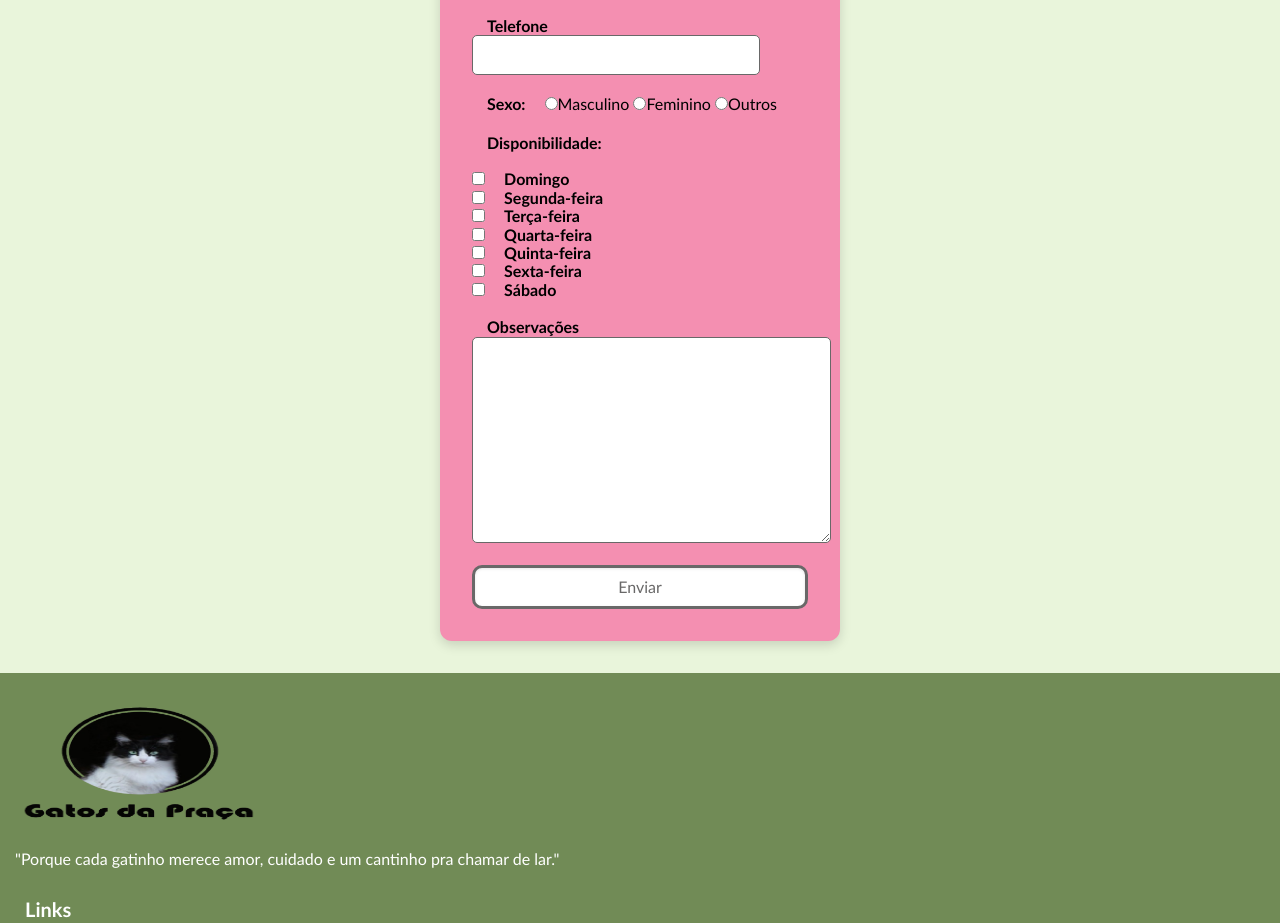
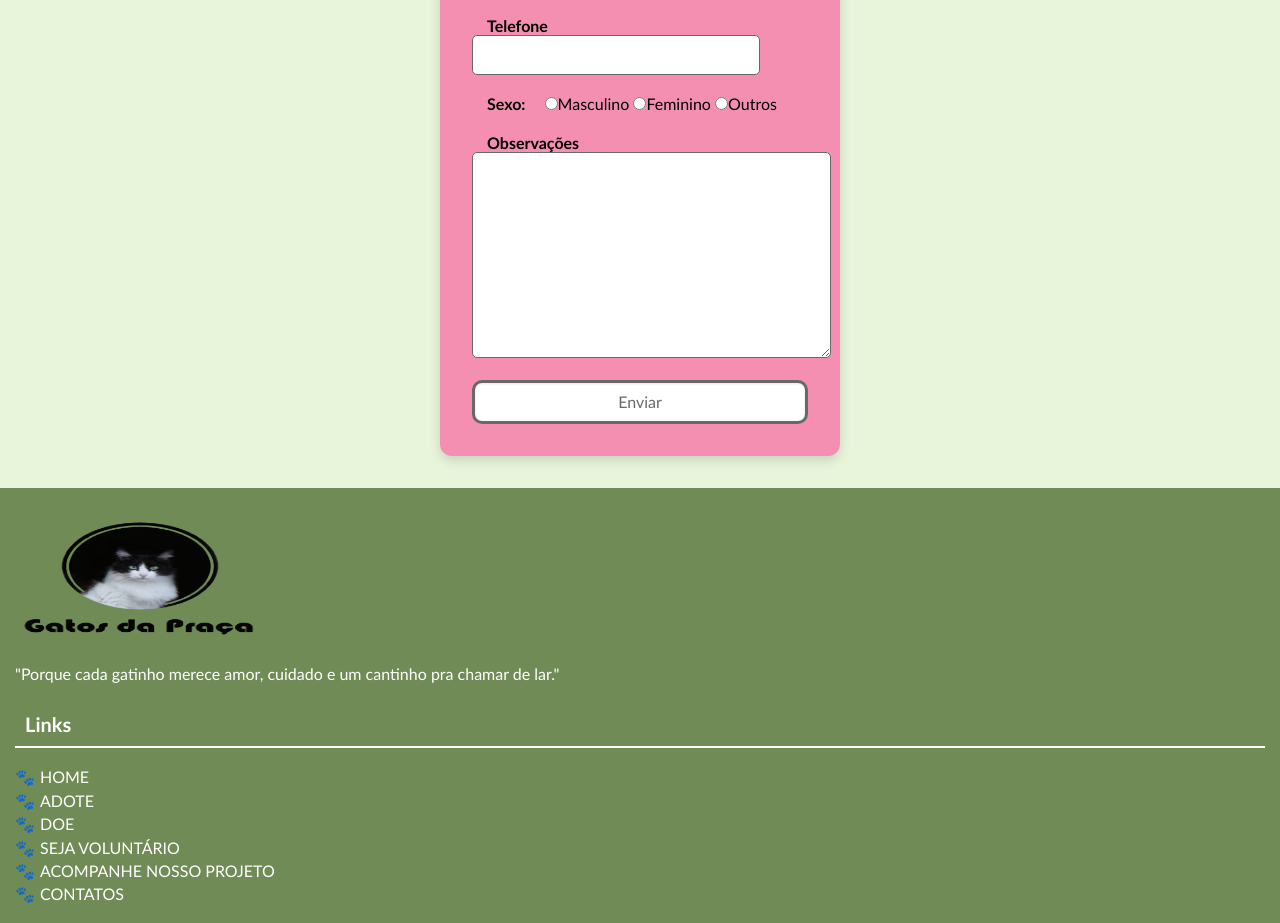
Before and after one commit to guilhermedealmeidacruz/gatosdapraca.github.io, a plain HTML site: page voluntario.html in a window 1280 px wide. Shown: the part 888-1811 px from the top of the page. Drawn offline with Linux system fonts and the light colour scheme.

Commit message:
Add files via upload
Retirado disponibilidade nos dias da semana

```diff
--- a/voluntario.html
+++ b/voluntario.html
@@ -66,23 +66,6 @@
                     <input class="formulario__grupo" id="outros" type="radio" name="sexo" value="Outros"><label for="sexofeminino">Outros</label>
                 </div>
                 <div>
-                    <label class="formulario__grupo" for="disponibilidade">Disponibilidade:</label><br><br>
-                        <input id="domingo" type="checkbox" name="disponibilidade" value="domingo">
-                        <label class="formulario__grupo" for="domingo">Domingo</label><br>
-                        <input id="segundafeira" type="checkbox" name="disponibilidade" value="segundafeira">
-                        <label class="formulario__grupo" for="segundafeira">Segunda-feira</label><br>
-                        <input id="terçafeira" type="checkbox" name="disponibilidade" value="terçafeira">
-                        <label class="formulario__grupo" for="terçafeira">Terça-feira</label><br>
-                        <input id="quartafeira" type="checkbox" name="disponibilidade" value="quartafeira">
-                        <label class="formulario__grupo" for="quartafeira">Quarta-feira</label><br>
-                        <input id="quintafeira" type="checkbox" name="disponibilidade" value="quintafeira">
-                        <label class="formulario__grupo" for="quintafeira">Quinta-feira</label><br>
-                        <input id="sextafeira" type="checkbox" name="disponibilidade" value="sextafeira">
-                        <label class="formulario__grupo" for="sextafeira">Sexta-feira</label><br>
-                        <input id="sabado" type="checkbox" name="disponibilidade" value="sabado">
-                        <label class="formulario__grupo" for="sabado">Sábado</label><br>
-                </div>
-                <div>
                     <label class="formulario__grupo" for="Observações">Observações</label><br>
                     <textarea class="formulario__campo" name="observações" id="observações" cols="26" rows="10"></textarea>
                 </div>
```
